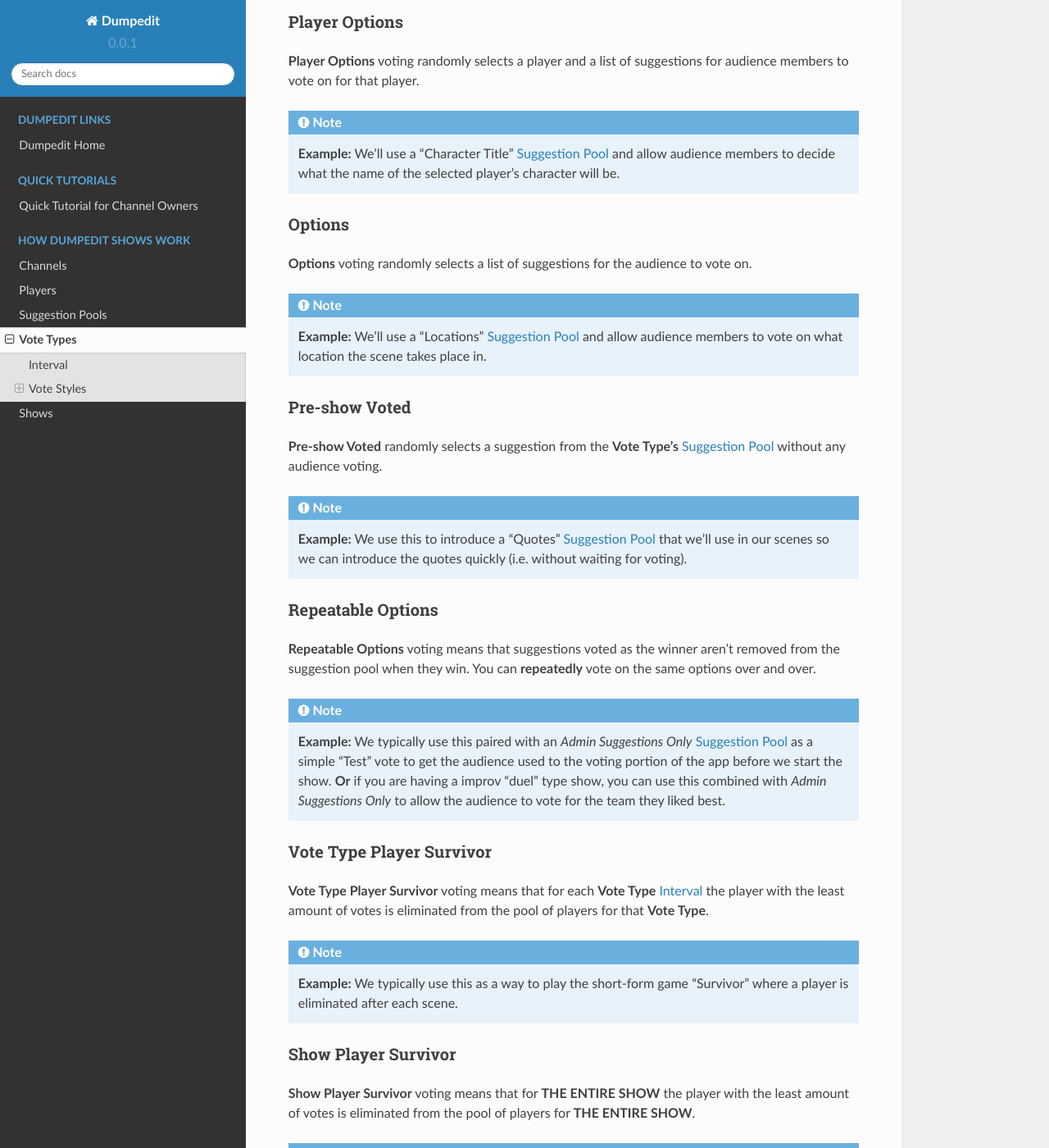
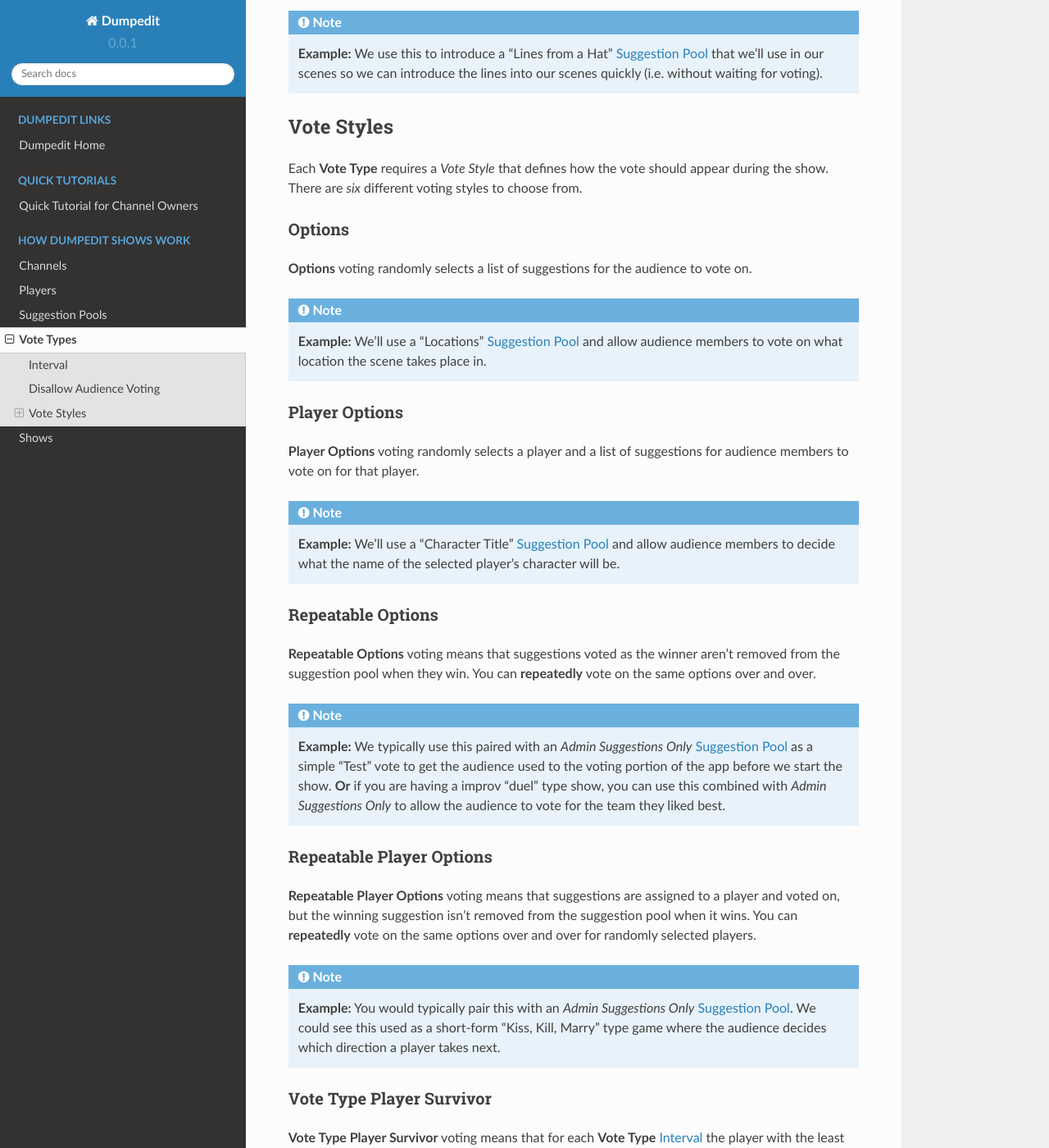
Before and after one commit to bfrederix/dumpedit-docs, a Sphinx documentation site: the page built from docs/vote_types.rst, in a window 1280 px wide and 1400 px high, scrolled down 696 px. Shown: the whole window at 82% size. Built offline with Sphinx 7.4.7 and the Read the Docs theme 2.0.0, drawn with Linux system fonts in a browser that asks for light colours; some of the changed text lies outside the part shown.

Commit message:
Added some vote type docs. Moved some around.

```diff
--- a/docs/vote_types.rst
+++ b/docs/vote_types.rst
@@ -24,6 +24,19 @@
   and then the **Show Controls** page will show 5 minutes until the next interval (the time between 2 and 7 minutes).
   (**Warning:** There isn't a timer after the last voting interval. Your "tech" will have to decide when that interval ends)
 
+
+Disallow Audience Voting
+------------------------
+
+**Disallow Audience Voting** randomly selects a suggestion from the **Vote Type's** :ref:`suggestion-pools-start`
+pre-show without any audience voting.
+
+
+.. note::
+  **Example:** We use this to introduce a "Lines from a Hat" :ref:`suggestion-pools-start` that we'll
+  use in our scenes so we can introduce the lines into our scenes quickly (i.e. without waiting for voting).
+
+
 .. _vote-styles:
 
 
@@ -33,20 +46,6 @@
 
 Each **Vote Type** requires a *Vote Style* that defines how the vote should appear during the show.
 There are *six* different voting styles to choose from.
-
-
-
-Player Options
-~~~~~~~~~~~~~~
-
-**Player Options** voting randomly selects a player and a list of suggestions for audience members
-to vote on for that player.
-
-
-.. note::
-  **Example:** We'll use a "Character Title" :ref:`suggestion-pools-start` and allow audience members to decide what
-  the name of the selected player's character will be.
-
 
 
 Options
@@ -60,18 +59,16 @@
   what location the scene takes place in.
 
 
-
-Pre-show Voted
+Player Options
 ~~~~~~~~~~~~~~
 
-**Pre-show Voted** randomly selects a suggestion from the **Vote Type's** :ref:`suggestion-pools-start`
-without any audience voting.
+**Player Options** voting randomly selects a player and a list of suggestions for audience members
+to vote on for that player.
 
 
 .. note::
-  **Example:** We use this to introduce a "Quotes" :ref:`suggestion-pools-start` that we'll
-  use in our scenes so we can introduce the quotes quickly (i.e. without waiting for voting).
-
+  **Example:** We'll use a "Character Title" :ref:`suggestion-pools-start` and allow audience members to decide what
+  the name of the selected player's character will be.
 
 
 Repeatable Options
@@ -87,6 +84,19 @@
   "duel" type show, you can use this combined with *Admin Suggestions Only* to allow the audience to vote for the
   team they liked best.
 
+
+Repeatable Player Options
+~~~~~~~~~~~~~~~~~~~~~~~~~
+
+**Repeatable Player Options** voting means that suggestions are assigned to a player and voted on, but the winning
+suggestion isn't removed from the suggestion pool when it wins. You can **repeatedly** vote on the same options
+over and over for randomly selected players.
+
+
+.. note::
+  **Example:** You would typically pair this with an *Admin Suggestions Only* :ref:`suggestion-pools-start`. We could
+  see this used as a short-form "Kiss, Kill, Marry" type game where the audience decides which direction a player takes
+  next.
 
 
 Vote Type Player Survivor
@@ -135,5 +145,17 @@
 
 
 .. note::
-  **Example:** We've used this when we're feeling ambitous and do a "Hero's Journey" form where we select a "Hero"
+  **Example:** We've used this when we're doing a "Hero's Journey" form where we select a "Hero"
   and "Villian" from the show's pool of players for the entire show.
+
+
+All Players
+~~~~~~~~~~~
+
+**All Players** voting means that you are able to select from all the players in the show, meaning players
+are never removed from the voting.
+
+
+.. note::
+  **Example:** This could be used at the end of a scene or show to let the audience decide which player was their
+  favorite performer.
```
Also changed, not shown: 6 other files.
